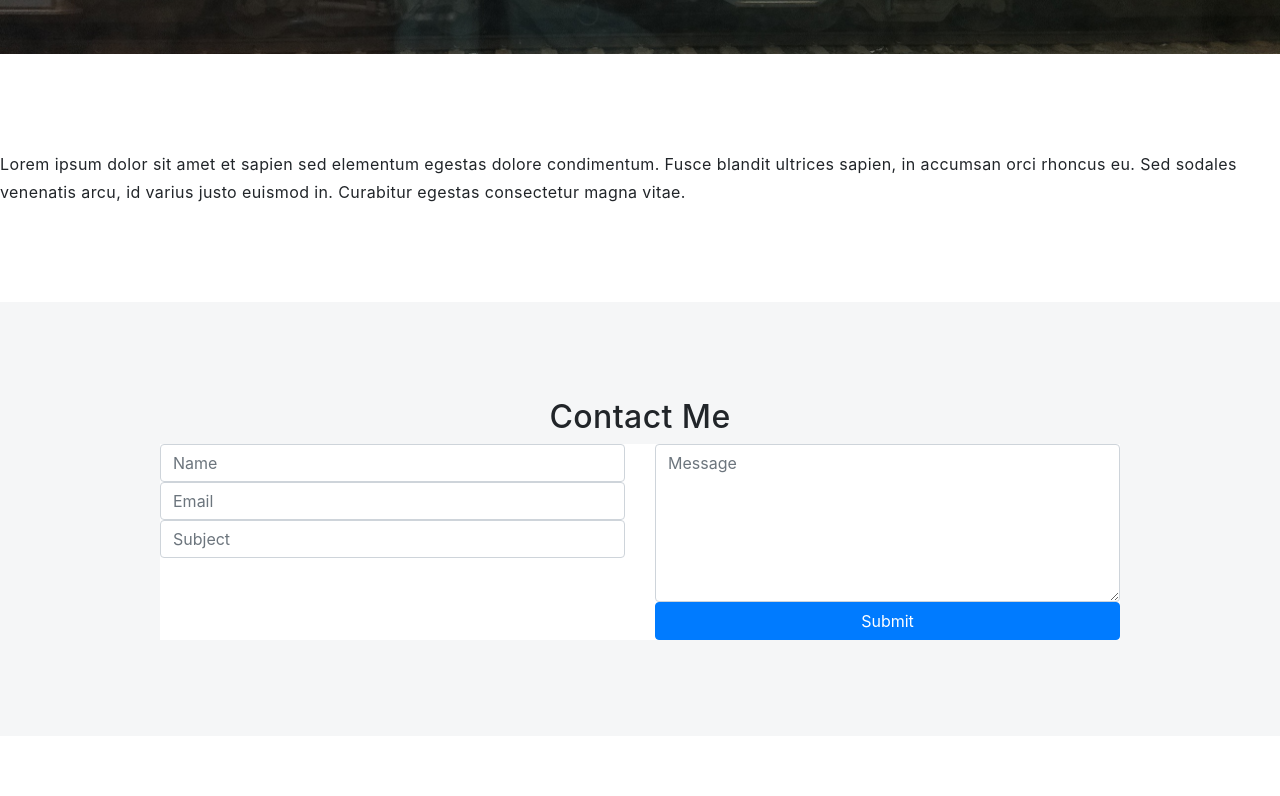
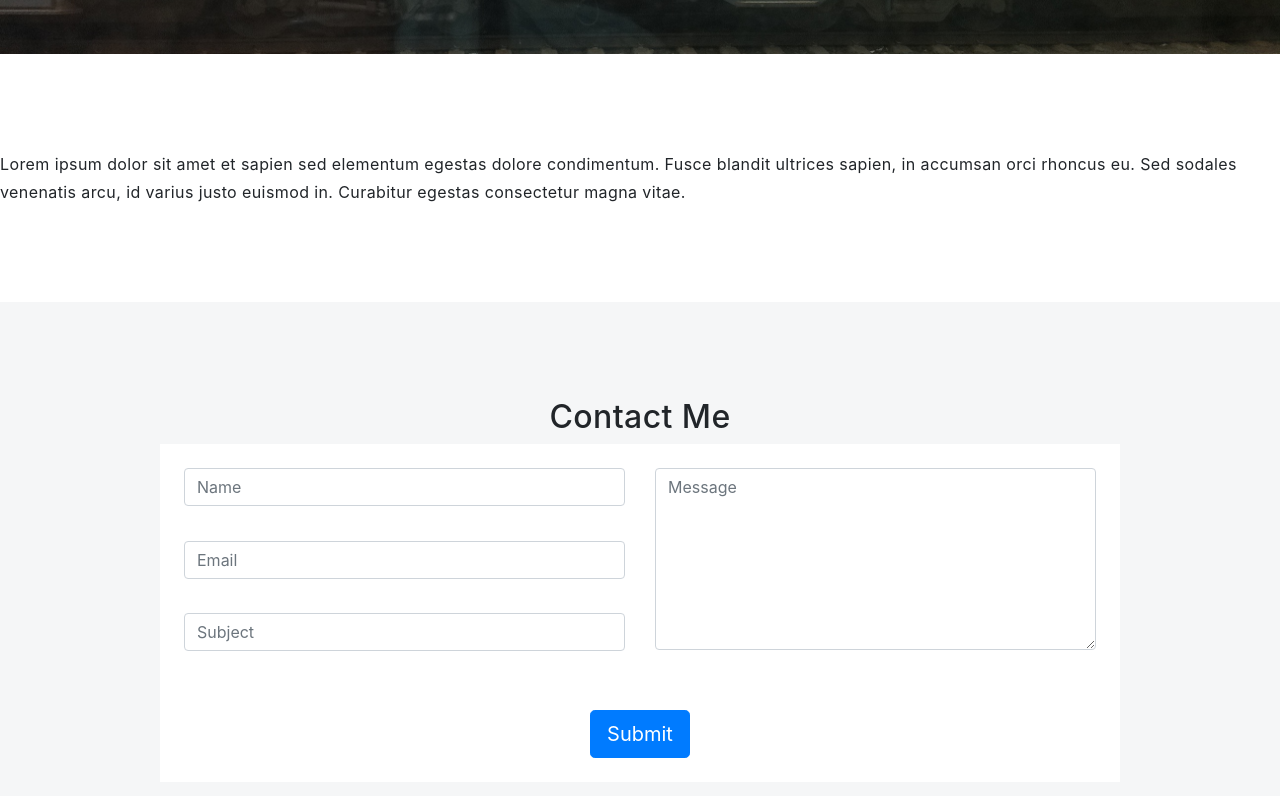
Before and after one commit to pwang86/react-website, a React app: page / in a window 1280 px wide. Shown: the part 346-1142 px from the top of the page. Before the commit the page ends 1082 px from the top, so only its background shows below. Built offline with nearby package versions, Linux system fonts and the light colour scheme.

Commit message:
resize contact form

```diff
--- a/src/component/Contact.js
+++ b/src/component/Contact.js
@@ -9,16 +9,18 @@ function Contact() {
           <h2>Contact Me</h2>
         </header>
         <form className="contact--form">
-          <div className="row">
+          <div className="row contact--row">
             <div className="col">
-              <input type="text" className="form-control" placeholder="Name" />
-              <input type="email" className="form-control" placeholder="Email" />
-              <input type="text" className="form-control" placeholder="Subject" />
+              <input type="text" className="form-control contact--field" placeholder="Name" />
+              <input type="email" className="form-control contact--field" placeholder="Email" />
+              <input type="text" className="form-control contact--field" placeholder="Subject" />
             </div>
             <div className="col">
-              <textarea className="form-control" rows="6" placeholder="Message" />
-              <button type="submit" className="btn btn-primary btn-block">Submit</button>
+              <textarea className="form-control" rows="7" placeholder="Message" />
             </div>
+          </div>
+          <div className="form-group row  d-flex justify-content-center contact--button">
+            <button type="submit" className="btn btn-primary btn-lg">Submit</button>
           </div>
         </form>
       </div>
```
